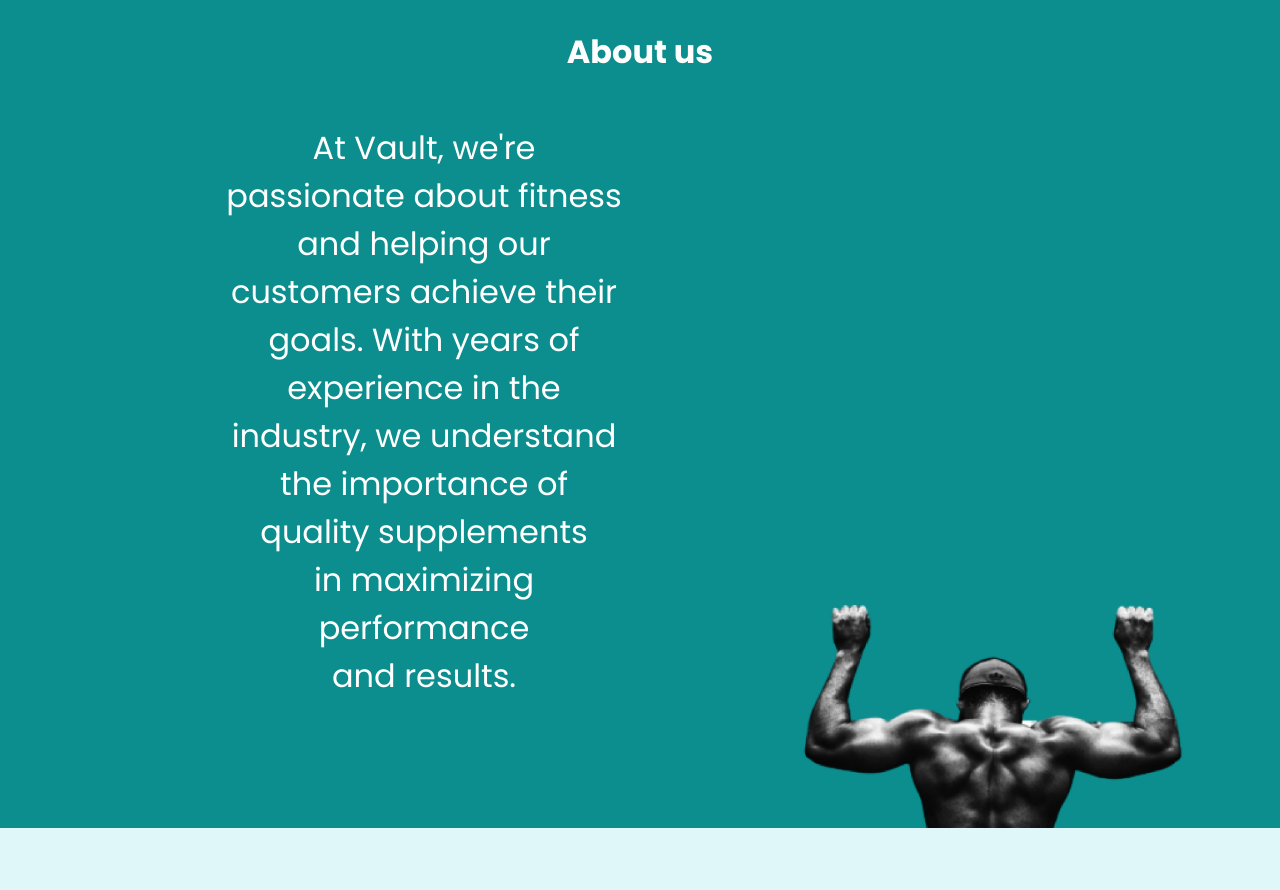
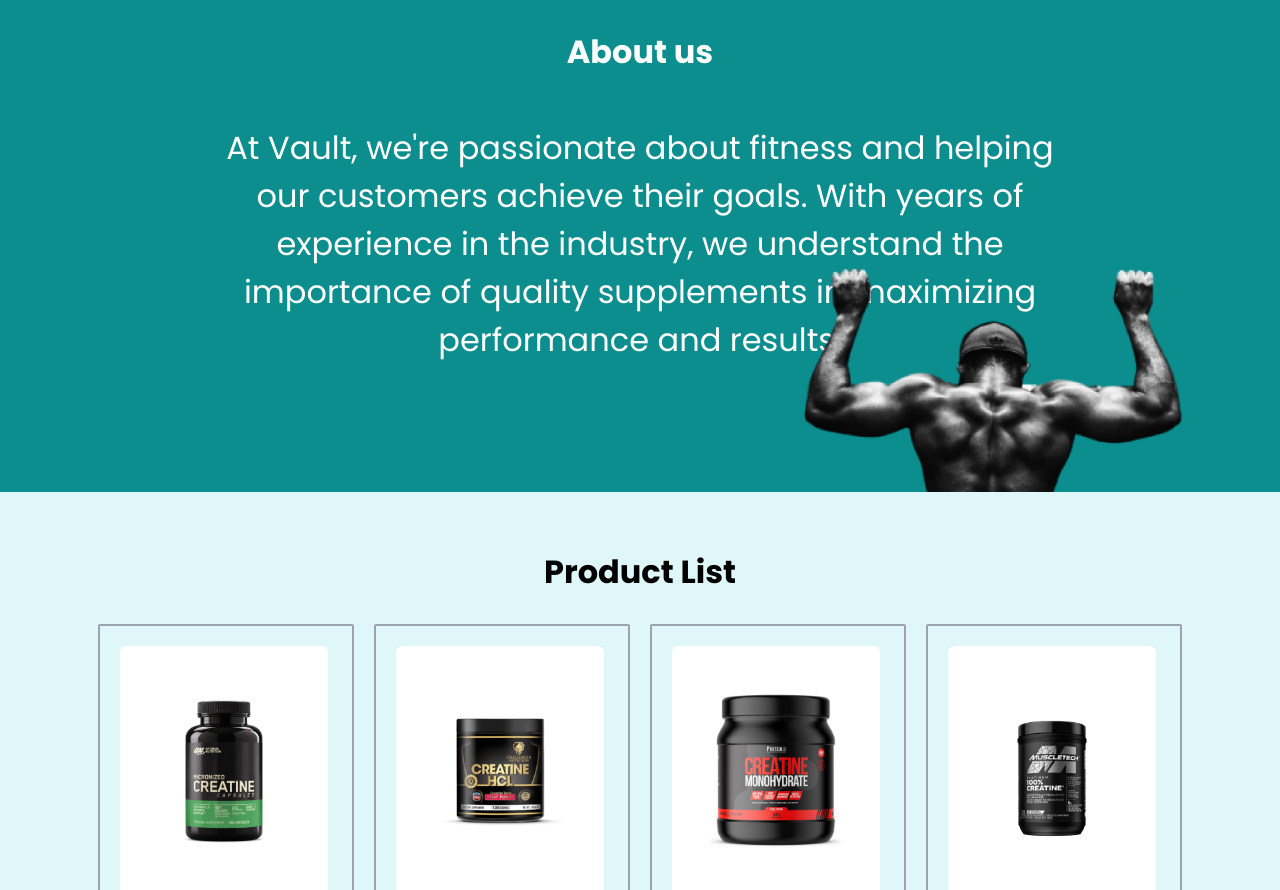
Before and after one commit to ikennarichard/timbu-store, a Next.js app: page / in a window 1280 px wide. Shown: the part 820-1710 px from the top of the page. Built offline with nearby package versions, Linux system fonts and the light colour scheme.

Commit message:
Refactor code

```diff
--- a/app/component/AboutUs.tsx
+++ b/app/component/AboutUs.tsx
@@ -8,7 +8,7 @@
     >
       <div className="w-[65%] sm:w-[98%] text-white mx-auto md:relative md:top-[17rem]">
         <h2 className="text-[2rem] font-bold sm:text-2xl">About us</h2>
-        <p className="text-[2rem] max-w-[25rem] md:w-[88%] md:mx-auto mt-12 word md:text-[0.875rem] md:mt-[1.2rem]">
+        <p className="text-[2rem] max-w-full md:w-[88%] md:mx-auto mt-12 word md:text-[0.875rem] md:mt-[1.2rem]">
           At Vault, we&apos;re passionate about fitness and helping our
           customers achieve their goals. With years of experience in the
           industry, we understand the importance of quality supplements in
```
